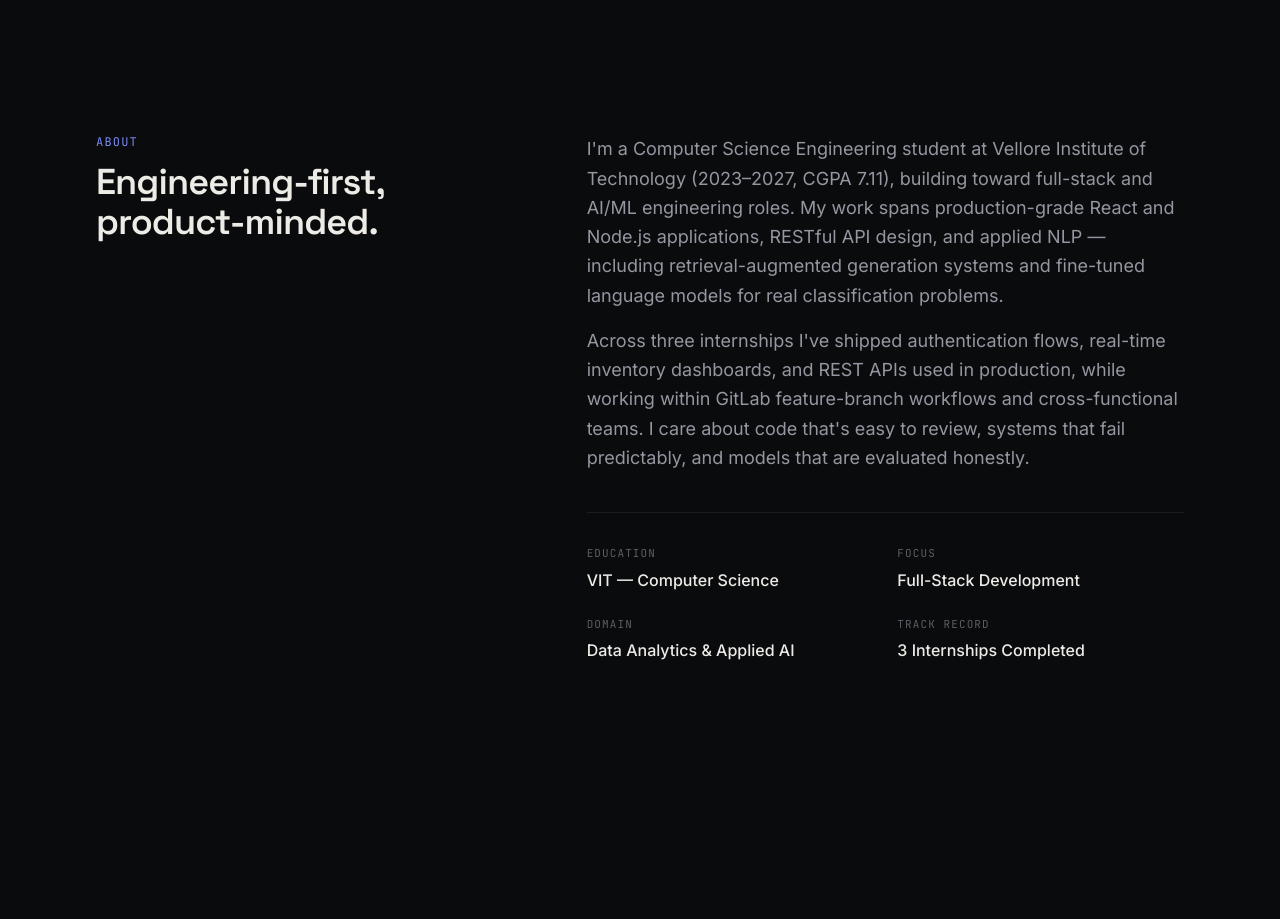
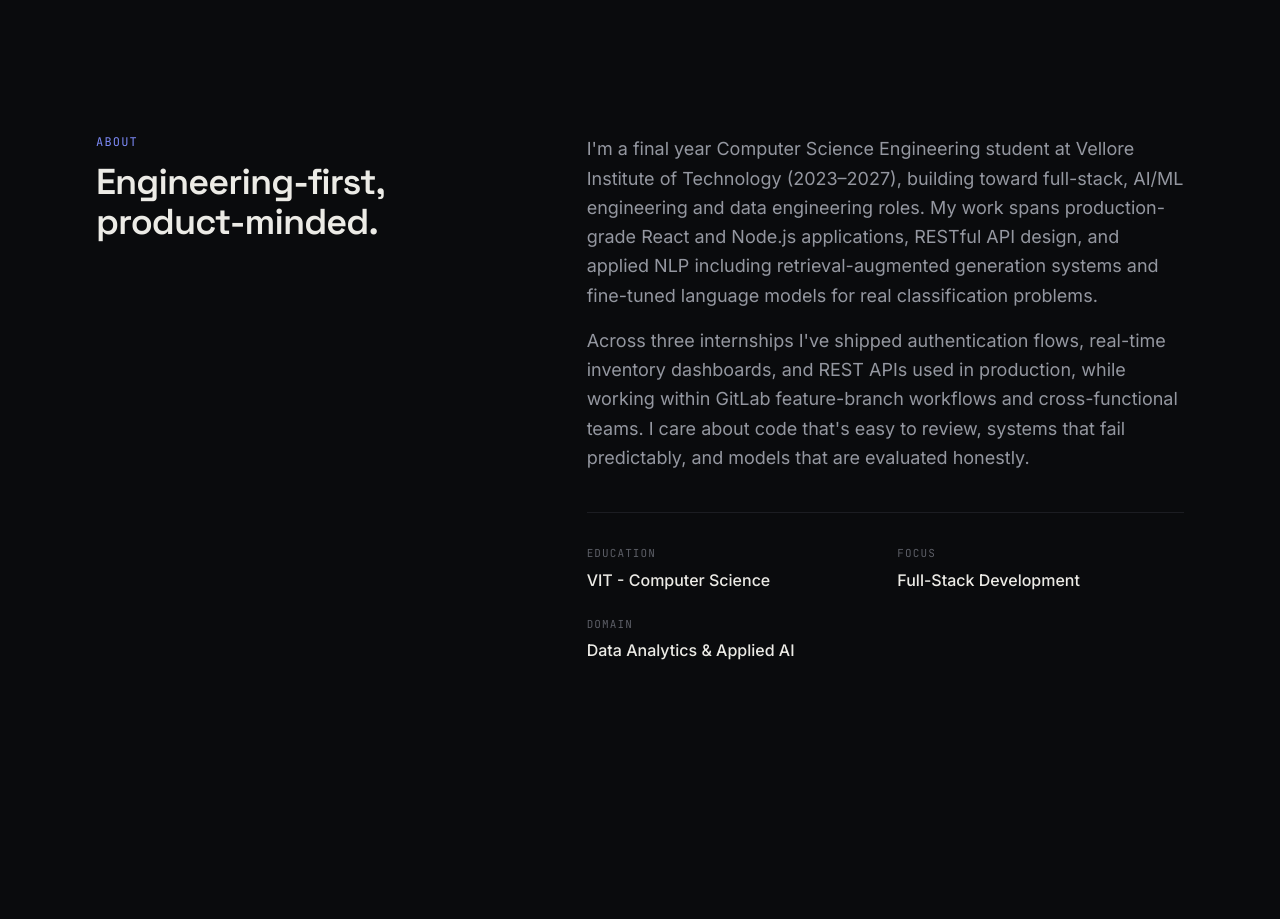
Before and after one commit to ayushic353/aayushi-portfolio, a React (Vite) app: page / in a window 1280 px wide. Shown: the part 880-1799 px from the top of the page. Built offline with nearby package versions, Linux system fonts and the light colour scheme.

Commit message:
Update About.jsx

```diff
--- a/src/components/About.jsx
+++ b/src/components/About.jsx
@@ -1,10 +1,9 @@
 import useReveal from "../hooks/useReveal";
 
 const HIGHLIGHTS = [
-  { label: "Education", value: "VIT — Computer Science" },
+  { label: "Education", value: "VIT - Computer Science" },
   { label: "Focus", value: "Full-Stack Development" },
   { label: "Domain", value: "Data Analytics & Applied AI" },
-  { label: "Track record", value: "3 Internships Completed" },
 ];
 
 export default function About() {
@@ -22,10 +21,10 @@ export default function About() {
 
         <div>
           <p className="text-ink-muted text-base sm:text-lg leading-relaxed">
-            I'm a Computer Science Engineering student at Vellore Institute of
-            Technology (2023–2027, CGPA 7.11), building toward full-stack and
-            AI/ML engineering roles. My work spans production-grade React and
-            Node.js applications, RESTful API design, and applied NLP —
+            I'm a final year Computer Science Engineering student at Vellore Institute of
+            Technology (2023–2027), building toward full-stack, AI/ML engineering and
+            data engineering roles. My work spans production-grade
+            React and Node.js applications, RESTful API design, and applied NLP
             including retrieval-augmented generation systems and fine-tuned
             language models for real classification problems.
           </p>
```
